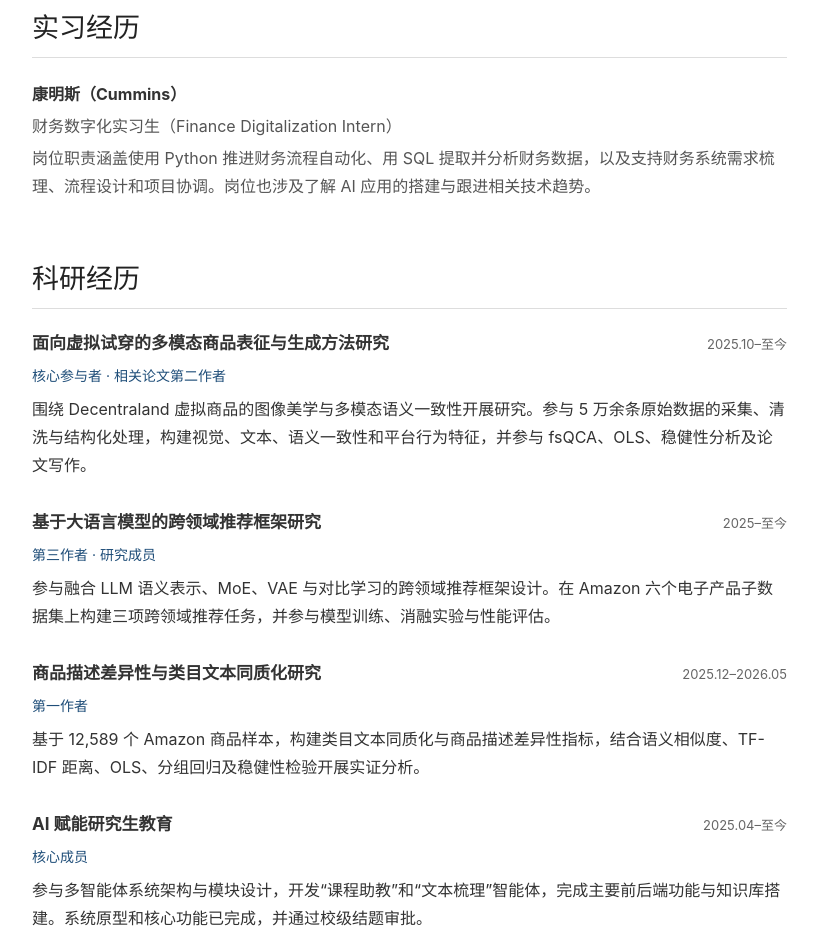
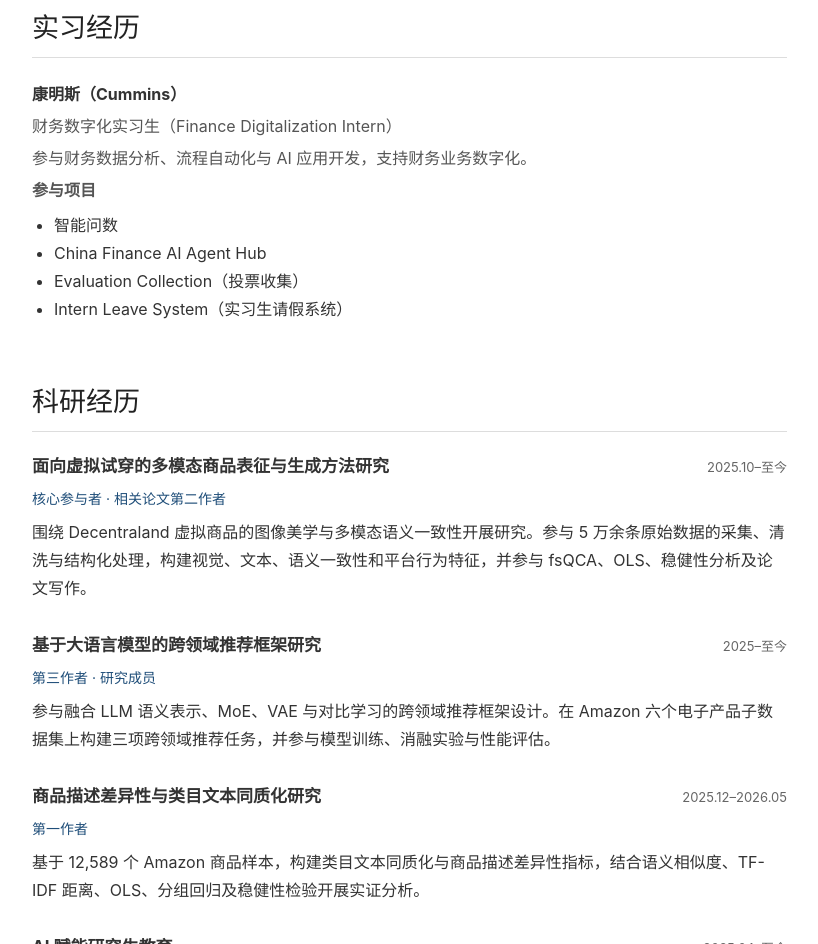
Before and after one commit to Lucas-G579/Lucas-G579.github.io, a plain HTML site: page index.html in a window 1280 px wide. Shown: the part 784-1728 px from the top of the page, without its empty margins (389-1207 px from the left). Drawn offline with Linux system fonts and the light colour scheme.

Commit message:
Refine Cummins internship summary and list projects

```diff
--- a/index.html
+++ b/index.html
@@ -67,7 +67,14 @@
         <div class="entry">
           <div class="entry-head"><strong>康明斯（Cummins）</strong></div>
           <p>财务数字化实习生（Finance Digitalization Intern）</p>
-          <p>岗位职责涵盖使用 Python 推进财务流程自动化、用 SQL 提取并分析财务数据，以及支持财务系统需求梳理、流程设计和项目协调。岗位也涉及了解 AI 应用的搭建与跟进相关技术趋势。</p>
+          <p>参与财务数据分析、流程自动化与 AI 应用开发，支持财务业务数字化。</p>
+          <p><strong>参与项目</strong></p>
+          <ul class="compact">
+            <li>智能问数</li>
+            <li>China Finance AI Agent Hub</li>
+            <li>Evaluation Collection（投票收集）</li>
+            <li>Intern Leave System（实习生请假系统）</li>
+          </ul>
         </div>
       </section>
 
```
